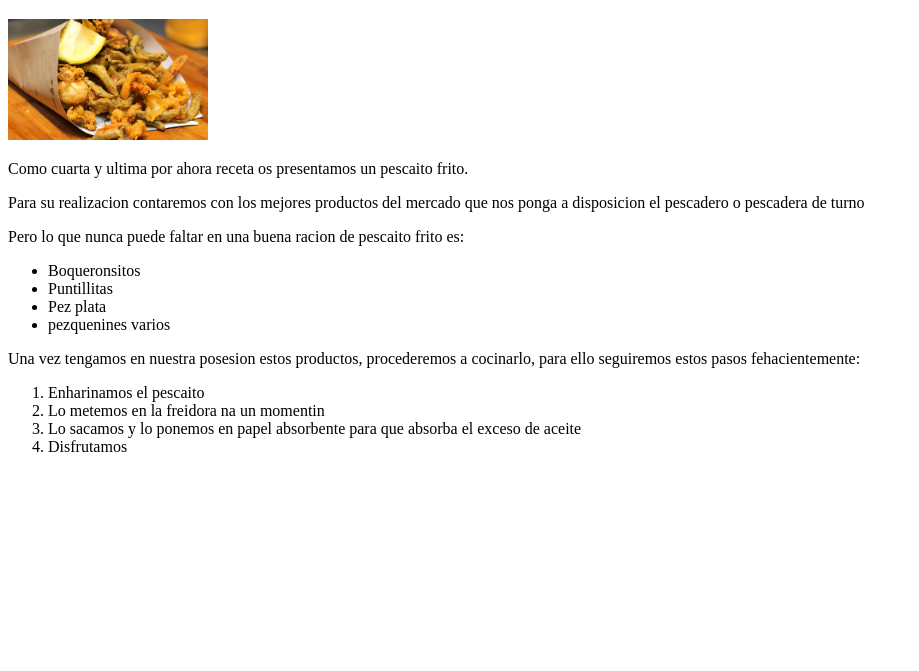
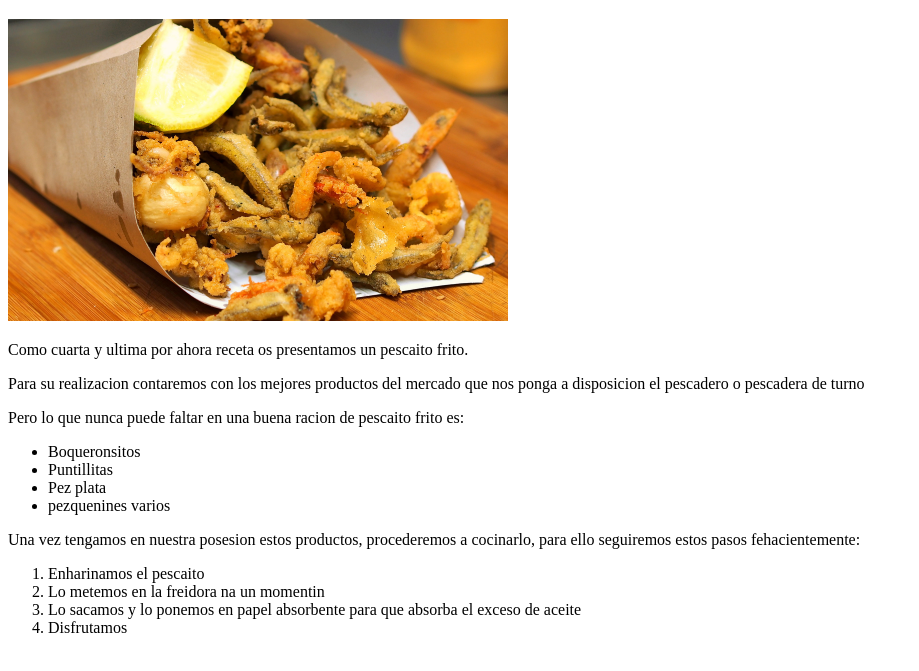
Before and after one commit to Sinniss/odin-recipes, a plain HTML site: page recipes/pescaitofrito.html in a window 1280 px wide. Shown: the part 61-732 px from the top of the page, without its empty margins (0-919 px from the left). Drawn offline with Linux system fonts and the light colour scheme.

Commit message:
incrementando pescaito

```diff
--- a/recipes/pescaitofrito.html
+++ b/recipes/pescaitofrito.html
@@ -8,7 +8,7 @@
 </head>
 <body>
     <h1>Pescaito frito</h1>
-    <img src="imagenes/pescaito-frito.jpeg" alt="foto de un pescaito frito con wena pinta de malaga probablemente" width="200">
+    <img src="imagenes/pescaito-frito.jpeg" alt="foto de un pescaito frito con wena pinta de malaga probablemente" width="500">
 
     <p>Como cuarta y ultima por ahora receta os presentamos un pescaito frito.</p>
     <p>Para su realizacion contaremos con los mejores productos del mercado que nos ponga a disposicion el pescadero o pescadera de turno</p>
```
